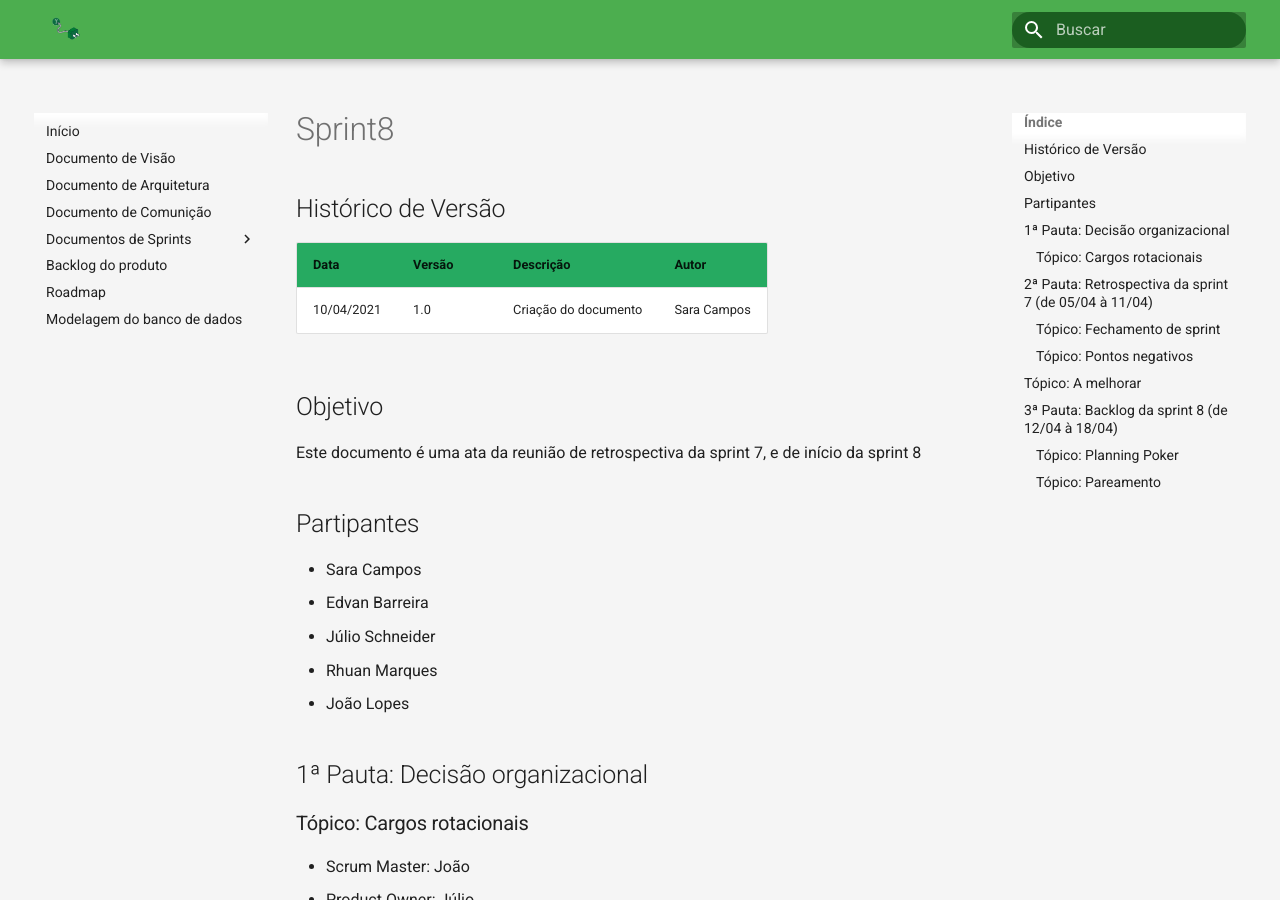
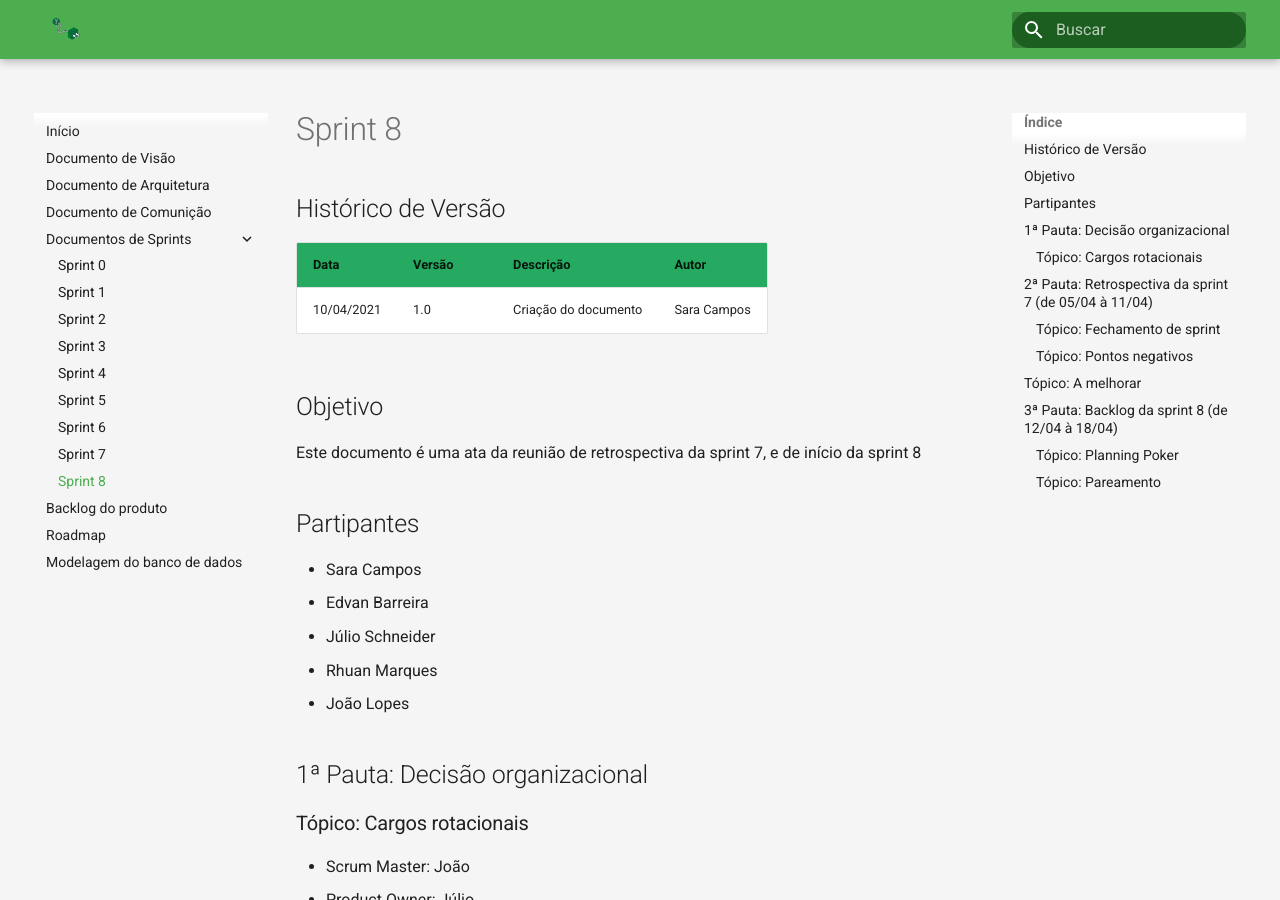
Before and after one commit to Conecta-UnB/Conecta-UnB-Wiki, an MkDocs documentation site: the page built from docs/sprints/sprint8.md, in a window 1280 px wide and 900 px high. Built offline with MkDocs 1.6.1 and Material for MkDocs 9.7.7, drawn with Linux system fonts in a browser that asks for light colours.

Commit message:
Arrumando rota no mkdocs

```diff
--- a/mkdocs.yml
+++ b/mkdocs.yml
@@ -27,6 +27,7 @@
       - Sprint 5: sprints/sprint5.md
       - Sprint 6: sprints/sprint6.md
       - Sprint 7: sprints/sprint7.md
+      - Sprint 8: sprints/sprint8.md
   - Backlog do produto: product_backlog.md
   - Roadmap: roadmap.md
   - Modelagem do banco de dados: documento_modelagem.md
```
